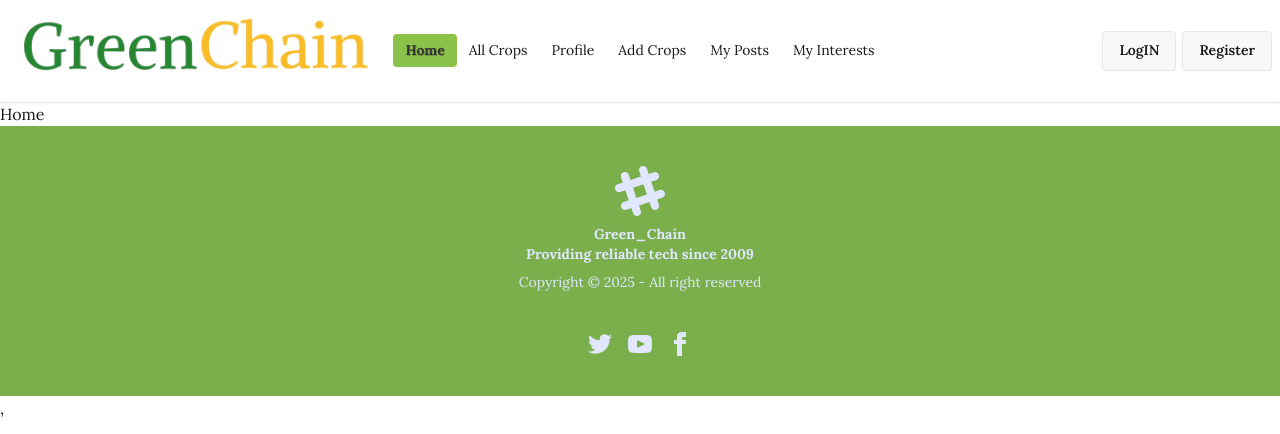
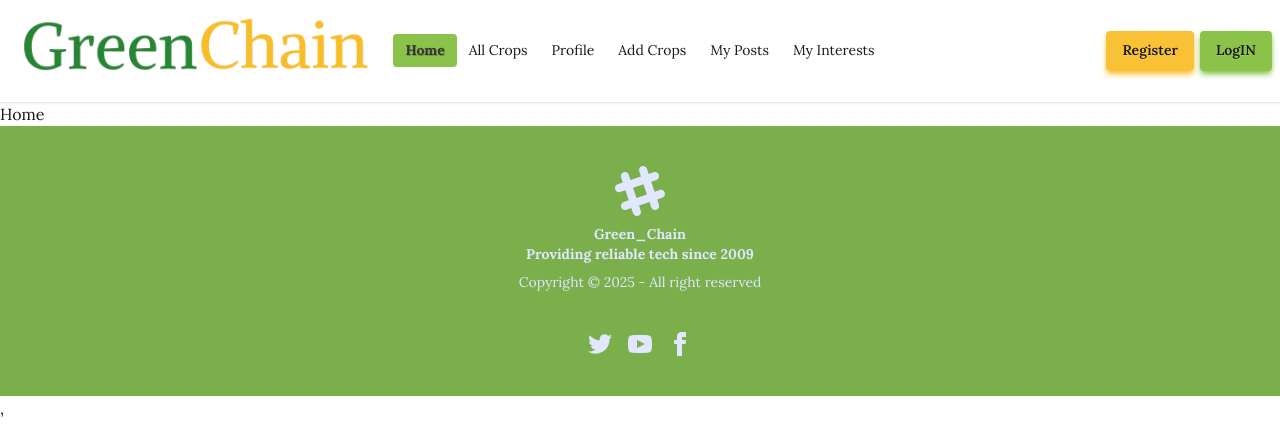
Before and after one commit to MUSTAKIMBIN/Green_Chain_Claint, a React (Vite) app: page / in a window 1280 px wide. Shown: the top 434 px of the page. Built offline with nearby package versions, Linux system fonts and the light colour scheme.

Commit message:
added logIn register buttton style

```diff
--- a/src/Components/Navber/Navber.jsx
+++ b/src/Components/Navber/Navber.jsx
@@ -63,11 +63,15 @@ const Navber = () => {
         <ul className="menu menu-horizontal px-1">{links}</ul>
       </div>
       <div className="navbar-end gap-1.5">
+        <Link to={"/register"}>
+          <button className="btn bg-secondary shadow-md shadow-secondary border-none">
+            Register
+          </button>
+        </Link>
         <Link to={"/logIn"}>
-          <button className="btn">LogIN</button>
-        </Link>
-        <Link to={"/register"}>
-          <button className="btn">Register</button>
+          <button className="btn bg-accent shadow-md shadow-accent border-none">
+            LogIN
+          </button>
         </Link>
       </div>
     </div>
```
